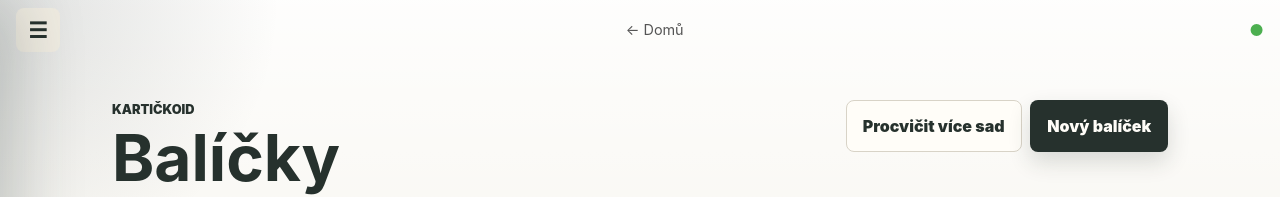
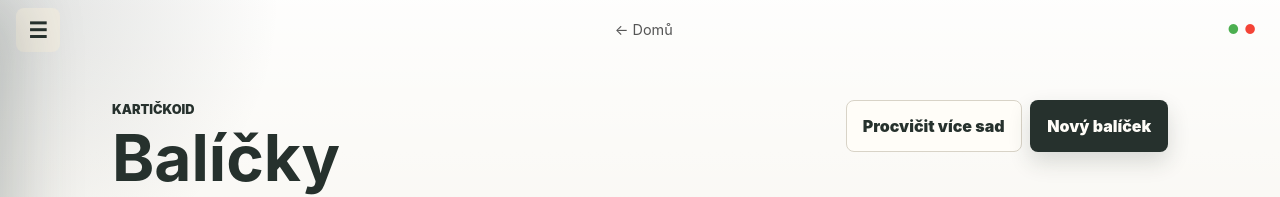
Before and after one commit to ejdamadam/Kartickoid, a React (Vite) app: page / in a window 1280 px wide. Shown: the top 197 px of the page. Built offline with nearby package versions, Linux system fonts and the light colour scheme.

Commit message:
feat: add dual status indicators for network and offline cache readiness

```diff
--- a/src/app/styles.css
+++ b/src/app/styles.css
@@ -1416,8 +1416,14 @@ h2 {
   align-items: center;
   padding: 0.5rem 1rem;
 }
+.status-container {
+  display: flex;
+  gap: 5px;
+  align-items: center;
+  margin-right: 0.5rem;
+}
 .status-indicator {
-  font-size: 1rem;
+  font-size: 0.8rem;
 }
 .status-indicator.online {
   color: #4caf50;
--- a/src/components/OfflineStatus.tsx
+++ b/src/components/OfflineStatus.tsx
@@ -2,12 +2,21 @@ import { useEffect, useState } from 'react';
 
 export default function OfflineStatus() {
   const [isOnline, setIsOnline] = useState(navigator.onLine);
+  const [isCached, setIsCached] = useState(false);
 
   useEffect(() => {
     const handleOnline = () => setIsOnline(true);
     const handleOffline = () => setIsOnline(false);
     window.addEventListener('online', handleOnline);
     window.addEventListener('offline', handleOffline);
+
+    // Check if Service Worker is active
+    if ('serviceWorker' in navigator && navigator.serviceWorker.controller) {
+        setIsCached(true);
+    } else if ('serviceWorker' in navigator) {
+        navigator.serviceWorker.ready.then(() => setIsCached(true));
+    }
+
     return () => {
       window.removeEventListener('online', handleOnline);
       window.removeEventListener('offline', handleOffline);
@@ -15,8 +24,13 @@ export default function OfflineStatus() {
   }, []);
 
   return (
-    <div className={`status-indicator ${isOnline ? 'online' : 'offline'}`} title={isOnline ? 'Online' : 'Offline'}>
-      {isOnline ? '●' : '●'}
+    <div className="status-container">
+      <div className={`status-indicator ${isOnline ? 'online' : 'offline'}`} title={isOnline ? 'Internet: Online' : 'Internet: Offline'}>
+        ●
+      </div>
+      <div className={`status-indicator ${isCached ? 'online' : 'offline'}`} title={isCached ? 'Offline Cache: Ready' : 'Offline Cache: Loading'}>
+        ●
+      </div>
     </div>
   );
 }
```
